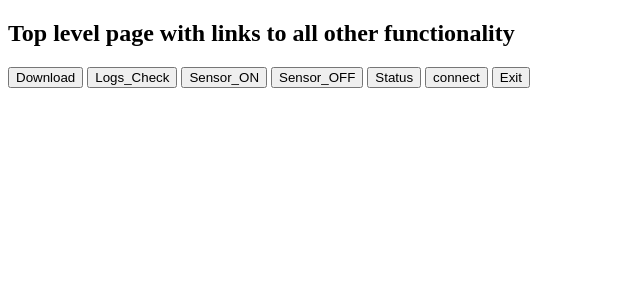
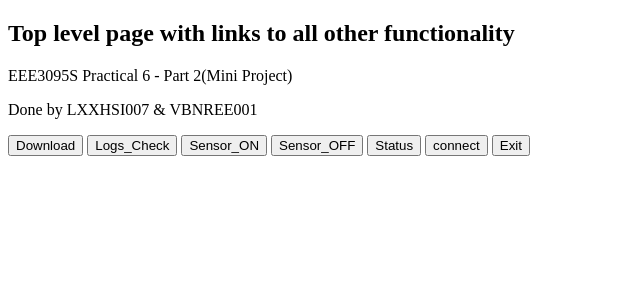
Before and after one commit to HHLie/Prac-6-EEE3095S, a Python web app: template webserver/src/templates/index.html in a window 1280 px wide. Shown: the top 300 px of the page, without its empty margins (0-640 px from the left). Run offline with Jinja, Linux system fonts and the light colour scheme; the template is opened without the code that fills it, so the values that code supplies are empty.

Commit message:
updated the html

```diff
--- a/webserver/src/templates/index.html
+++ b/webserver/src/templates/index.html
@@ -2,8 +2,11 @@
 <head>
     <title>Sensor Stream Server</title>
 </head>
+<body>
+
     <h2>Top level page with links to all other functionality</h2>
-
+    <p>EEE3095S Practical 6 - Part 2(Mini Project)  </p>
+    <p>Done by LXXHSI007 & VBNREE001  </p>
     <p>
 	    <button href="{{ url_for('.download_file') }}">Download</button>
 	    <button href="{{ url_for('.check') }}">Logs_Check</button>
@@ -13,7 +16,11 @@
 	    <button href="{{ url_for('.connect') }}">connect</button>
 	    <button href="{{ url_for('.exit') }}">Exit</button>
     </p>
+    <section>
     <div>
         <pre>{{n}}</pre>
     </div>
+    </section>
+</body>
+
 </html>
```
Also changed, not shown: webserver/src/webserver.py (+5 -3 lines). Lines whose indentation alone changed are shown as unchanged.
